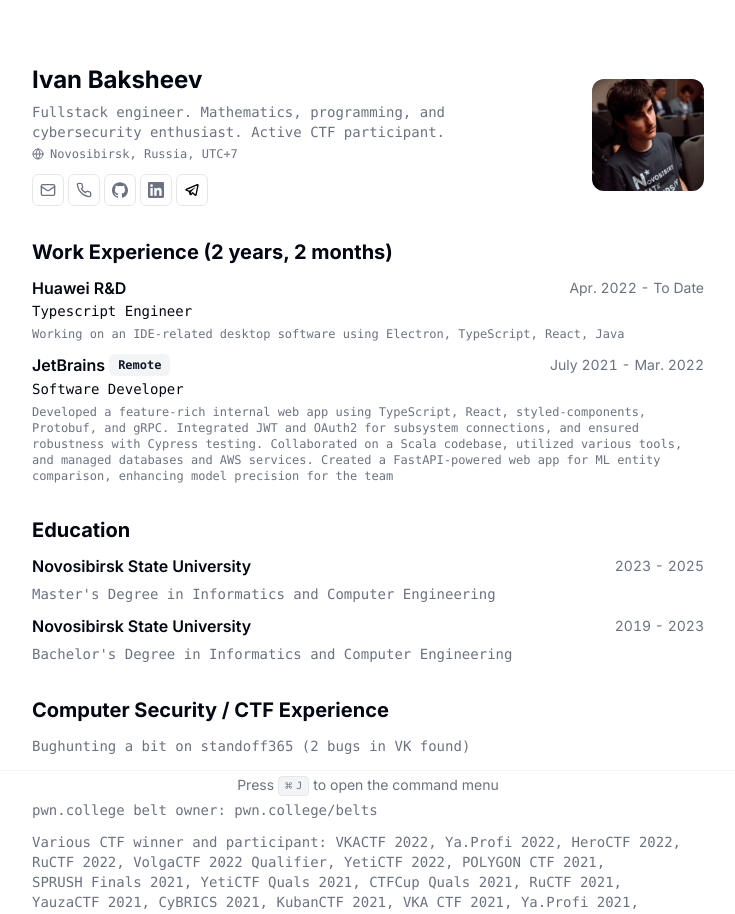
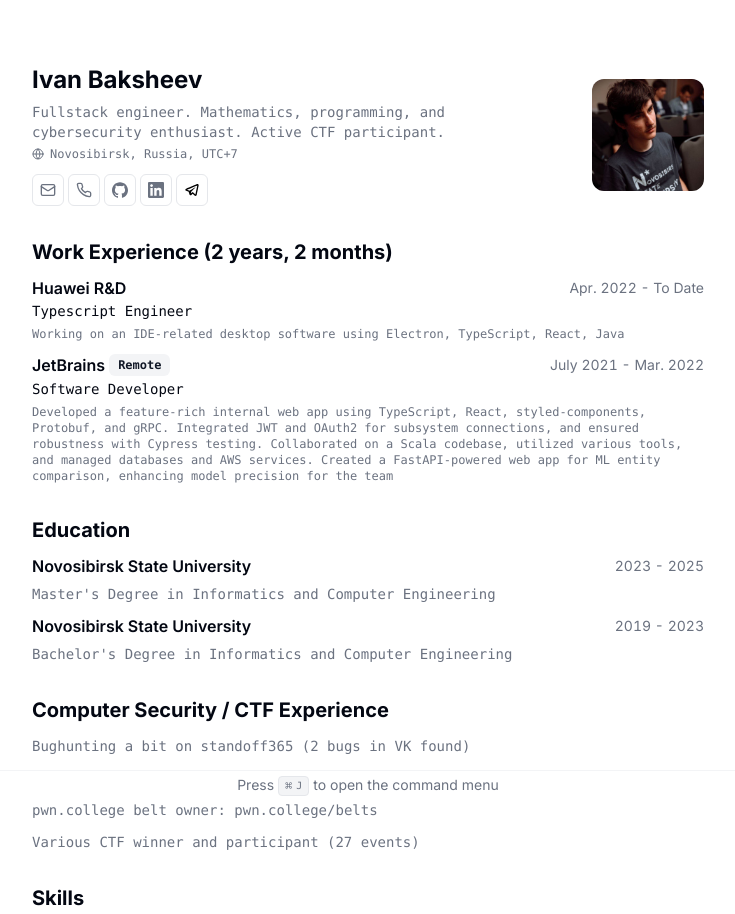
Before and after one commit to zpix1/about-me, a Next.js app: page /about-me/ in a window 1280 px wide. Shown: the top 914 px of the page, without its empty margins (272-1007 px from the left). Built offline with nearby package versions, Linux system fonts and the light colour scheme.

Commit message:
feat: collapsible

```diff
--- a/package.json
+++ b/package.json
@@ -12,6 +12,7 @@
   "dependencies": {
     "@notionhq/client": "^2.2.14",
     "@radix-ui/react-avatar": "^1.0.4",
+    "@radix-ui/react-collapsible": "^1.0.3",
     "@radix-ui/react-dialog": "^1.0.5",
     "@radix-ui/react-slot": "^1.0.2",
     "@radix-ui/react-tooltip": "^1.0.7",
--- a/src/app/page.tsx
+++ b/src/app/page.tsx
@@ -17,6 +17,7 @@
 } from "@/components/ui/tooltip";
 import ctfHistory from "../../ctfs/data.json";
 import { monthDiff, formatYear, formatMonth } from "@/lib/utils";
+import { Collapsible, CollapsibleContent, CollapsibleTrigger } from "@/components/ui/collapsible";
 
 export const metadata: Metadata = {
   title: `${RESUME_DATA.name} | ${RESUME_DATA.about}`,
@@ -227,7 +228,13 @@
           </Card>
           <Card>
             <CardContent className="text-sm">
-              Various CTF winner and participant: {ctfs}
+            <Collapsible>
+  <CollapsibleTrigger>Various CTF winner and participant ({ctfs.length} events)</CollapsibleTrigger>
+  <CollapsibleContent>
+  {ctfs}
+  </CollapsibleContent>
+</Collapsible>
+
             </CardContent>
           </Card>
         </Section>
--- /dev/null
+++ b/src/components/ui/collapsible.tsx
@@ -0,0 +1,11 @@
+"use client"
+
+import * as CollapsiblePrimitive from "@radix-ui/react-collapsible"
+
+const Collapsible = CollapsiblePrimitive.Root
+
+const CollapsibleTrigger = CollapsiblePrimitive.CollapsibleTrigger
+
+const CollapsibleContent = CollapsiblePrimitive.CollapsibleContent
+
+export { Collapsible, CollapsibleTrigger, CollapsibleContent }
```
Also changed, not shown: 1 other file (tests, documents, lock files or other folders).
